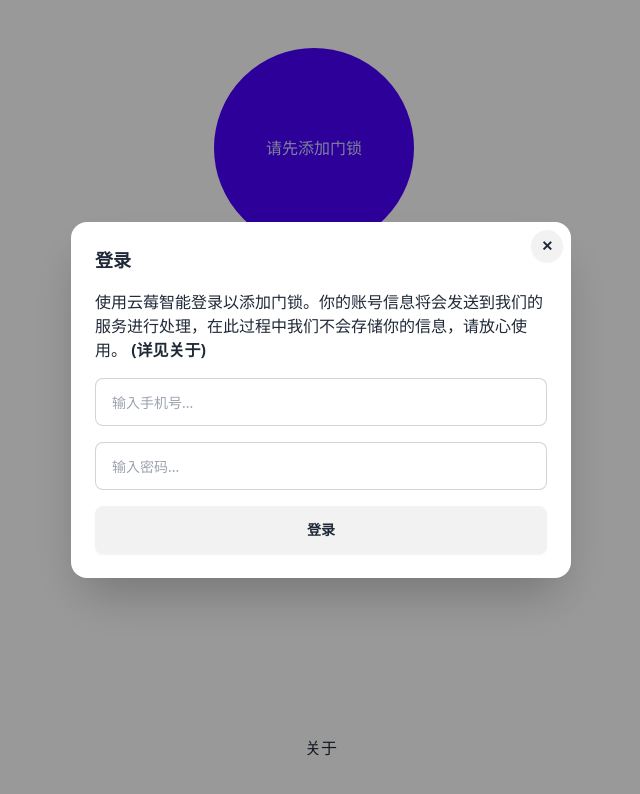
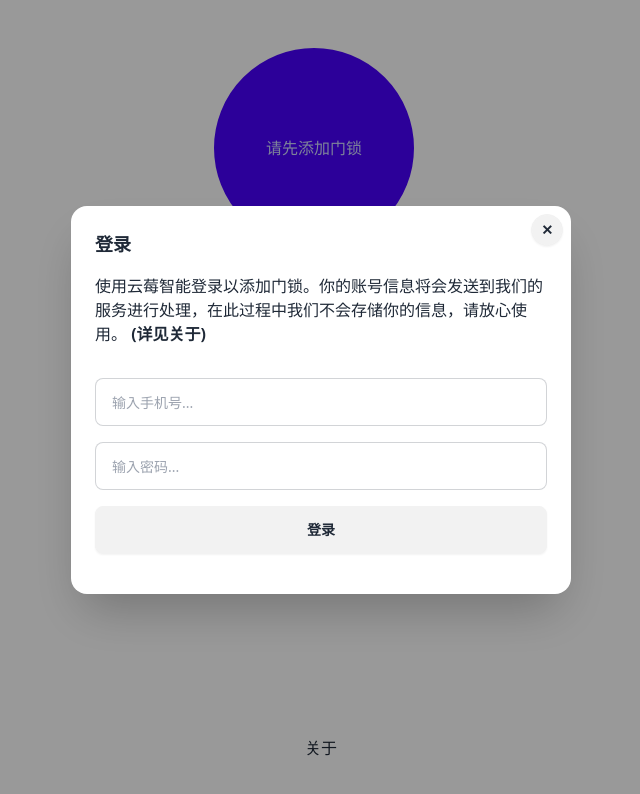
Before and after one commit to ArisuMika520/YunmeiAir-ArisuRevised-Edition, a Vue app: page / in a window 1280 px wide. Both pictures are taken after a click on the label "添加门锁". Shown: the top 794 px of the page, without its empty margins (319-959 px from the left). Built offline with nearby package versions, Linux system fonts and the light colour scheme.

Commit message:
fix: login modal input

```diff
--- a/src/components/ModalLogin.vue
+++ b/src/components/ModalLogin.vue
@@ -8,7 +8,7 @@
         使用云莓智能登录以添加门锁。你的账号信息将会发送到我们的服务进行处理，在此过程中我们不会存储你的信息，请放心使用。
         <span class="font-bold">(详见关于)</span>
       </p>
-      <form class="flex flex-col gap-4" @submit="login">
+      <form class="flex flex-col gap-4 py-4" @submit="login">
         <div class="form-control">
           <input
             type="text"
```
